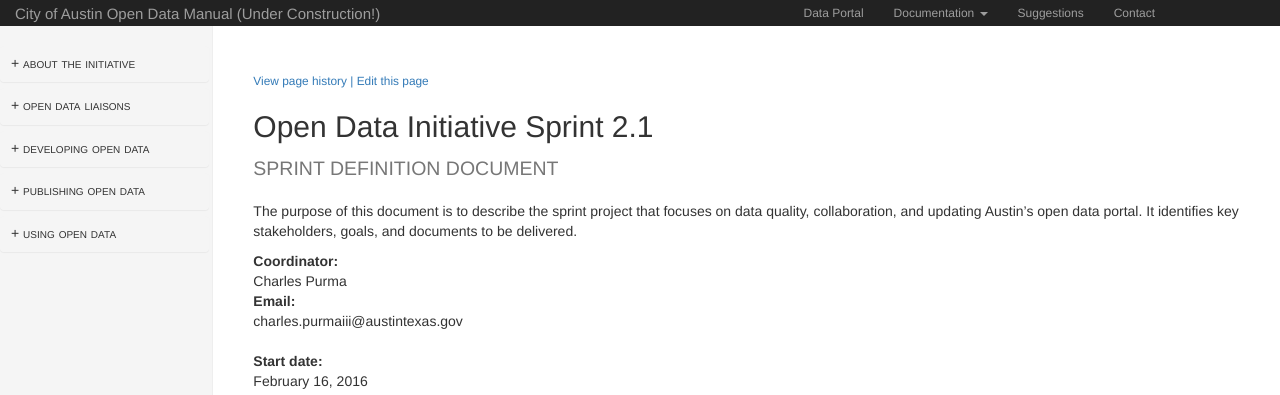
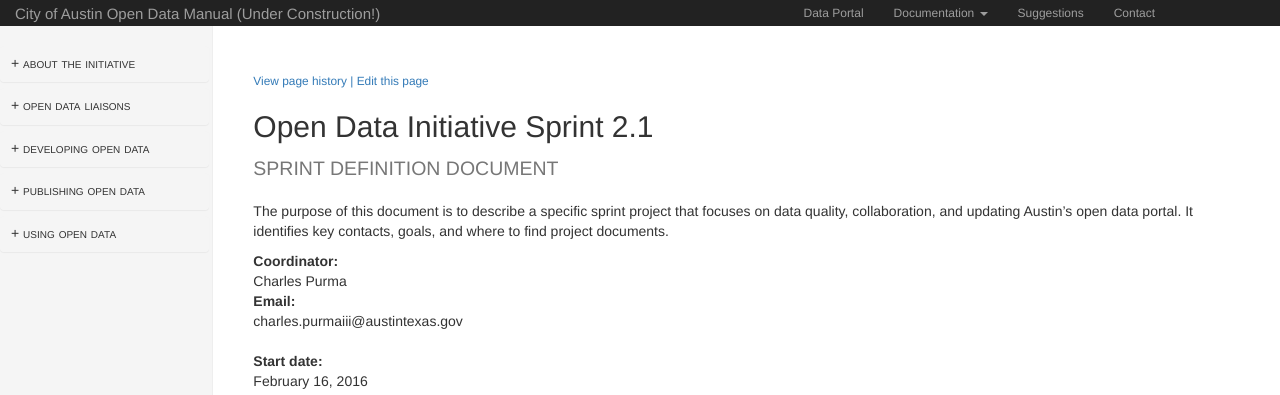
Before and after one commit to cityofaustin/open-data-manual, a Jekyll site: the page built from projects/sprint_2_1.md, in a window 1280 px wide. Shown: the top 395 px of the page. Built offline with Jekyll 4.4.1, drawn with Linux system fonts in a browser that asks for light colours; nearby versions of some CDN libraries.

Commit message:
tune language for clarity

```diff
--- a/projects/sprint_2_1.md
+++ b/projects/sprint_2_1.md
@@ -7,7 +7,7 @@
 coordinator-email: 'charles.purmaiii@austintexas.gov'
 start: 'February 16, 2016'
 end: 'May 16, 2016'
-purpose: 'The purpose of this document is to describe the sprint project that focuses on data quality, collaboration, and updating Austin’s open data portal. It identifies key stakeholders, goals, and documents to be delivered.'
+purpose: 'The purpose of this document is to describe a specific sprint project that focuses on data quality, collaboration, and updating Austin’s open data portal. It identifies key contacts, goals, and where to find project documents.'
 background: 'The City of Austin first deployed its Socrata-based open data portal website in November 2011 as part of the City’s open government strategy outlined by Resolution 20111208-74. Since then, the Communication and Technology Management Department has led initiatives and projects to increase support for and usage of open data practices, including most recently Sprint 2.0 in 2015. Sprint 2.1 seeks to continue the momentum sparked last year by reiterating the City’s commitment to “Open by Default”, using data more purposefully, and demonstrating positive impact on the community we serve. '
 ---
 
```
